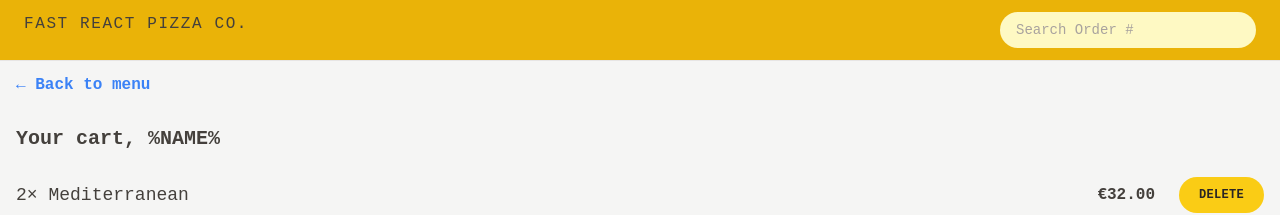
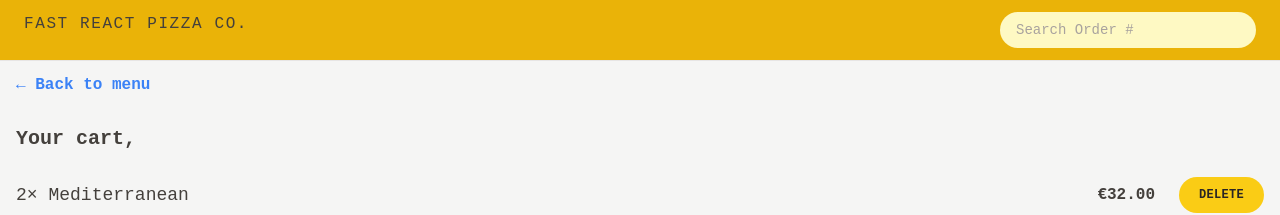
Before and after one commit to HamzaHamani/PizzaPortal., a React (Vite) app: page /cart in a window 1280 px wide. Shown: the top 215 px of the page. Built offline with nearby package versions, Linux system fonts and the light colour scheme.

Commit message:
minor changes

```diff
--- a/src/features/cart/Cart.jsx
+++ b/src/features/cart/Cart.jsx
@@ -1,3 +1,4 @@
+import { useSelector } from "react-redux";
 import LinkButton from "../../ui/LinkButton";
 import Button from "../../ui/button";
 import CartItem from "./CartItem";
@@ -29,12 +30,12 @@
 function Cart() {
   const cart = fakeCart;
   cart;
-
+  const username = useSelector((state) => state.user.username);
   return (
     <div className="  px-4 py-3">
       <LinkButton to="/menu">&larr; Back to menu</LinkButton>
 
-      <h2 className="mt-7 text-xl font-semibold">Your cart, %NAME%</h2>
+      <h2 className="mt-7 text-xl font-semibold">Your cart, {username}</h2>
       <ul className="mt-3 divide-y-2 divide-stone-200 border-b">
         {cart.map((item) => (
           <CartItem item={item} key={item.id} />
--- a/src/features/order/CreateOrder.jsx
+++ b/src/features/order/CreateOrder.jsx
@@ -3,6 +3,7 @@
 import { Form, redirect, useActionData, useNavigation } from "react-router-dom";
 import Button from "../../ui/button";
 import { createOrder } from "../../services/apiRestaurant";
+import { useSelector } from "react-redux";
 
 // https://uibakery.io/regex-library/phone-number
 const isValidPhone = (str) =>
@@ -41,6 +42,7 @@
   const isLoading = navigation.state === "loading";
   cart;
   const formErrors = useActionData();
+  const username = useSelector((state) => state.user.username);
 
   return (
     <div className="px-5 py-6">
@@ -49,7 +51,13 @@
       <Form method="post">
         <div className="mb-5 flex flex-col gap-2 sm:flex-row sm:items-center">
           <label className="sm:basis-40">First Name</label>
-          <input className="input  grow" type="text" name="customer" required />
+          <input
+            className="input  grow"
+            type="text"
+            name="customer"
+            required
+            defaultValue={username}
+          />
         </div>
 
         <div className="mb-5 flex flex-col gap-2 sm:flex-row sm:items-center">
--- a/src/features/user/userSlice.js
+++ b/src/features/user/userSlice.js
@@ -25,6 +25,7 @@
 */
 
 //geting  username value from localeStorage
+//we setted this value in UserName.jsx
 const storedValue = localStorage.getItem("username");
 
 //if we have username value form localStorage we gonna set initialState.username to that username from local storage
```
Also changed, not shown: src/ui/Button.jsx (+4 -3 lines).
